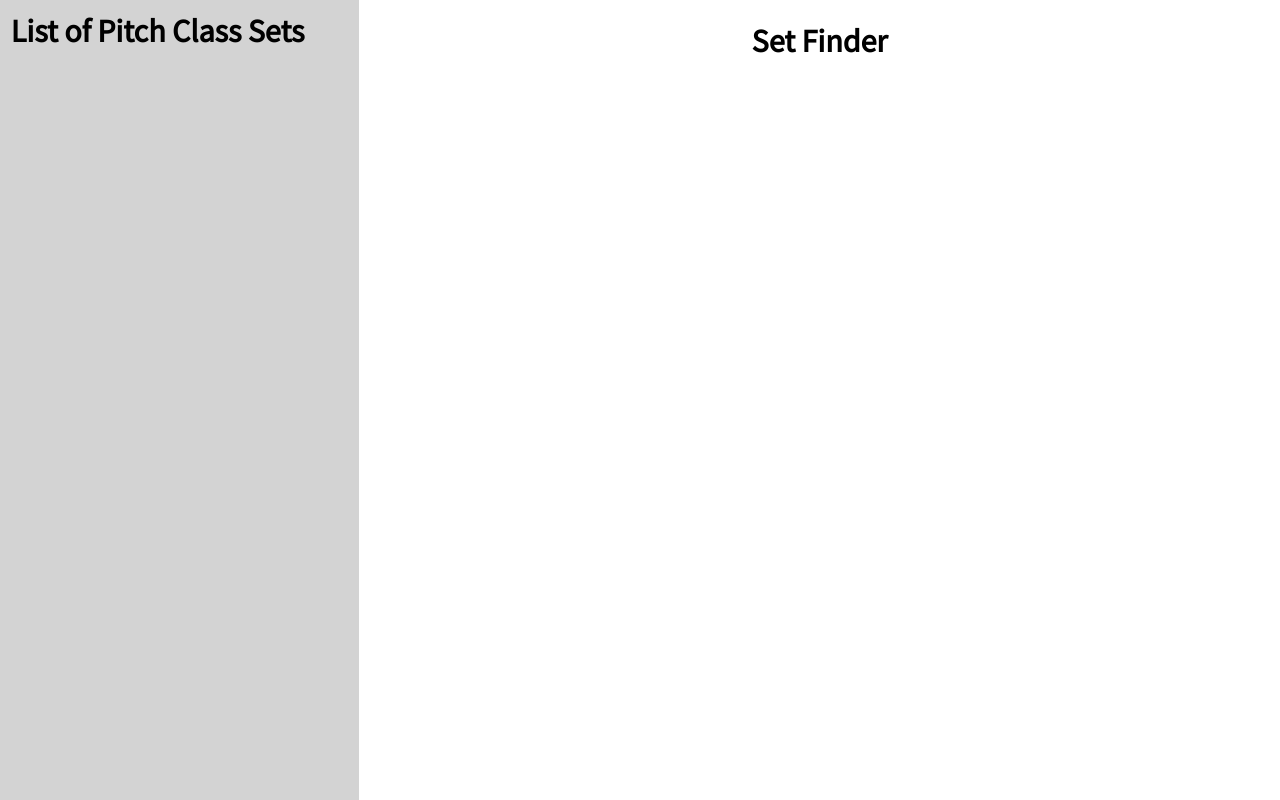
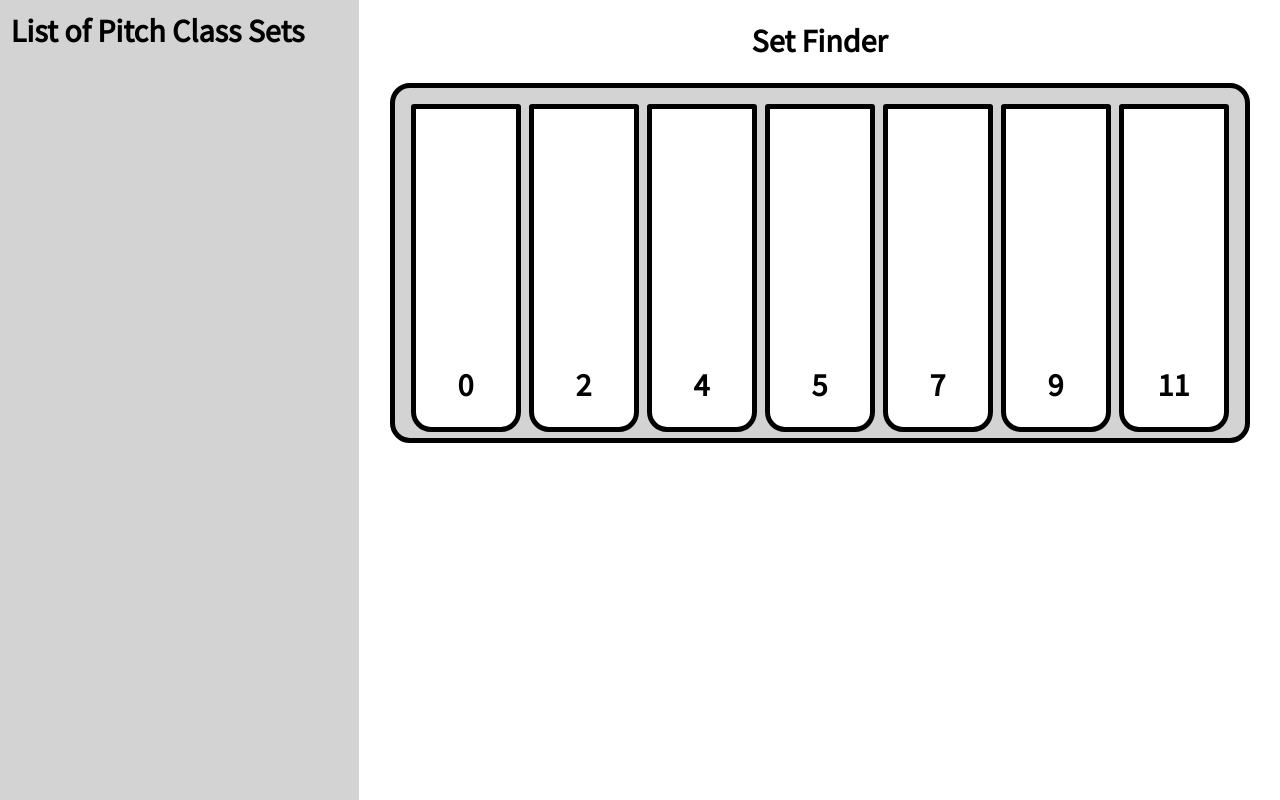
Before and after one commit to opcushing/staylor-set-finder, a SvelteKit app in the folder staylor-set-finder/: page / in a window 1280 px wide. Built offline with nearby package versions, Linux system fonts and the light colour scheme; some icons are missing.

Commit message:
created keybed with white keys

```diff
--- a/staylor-set-finder/src/routes/SetFinder.svelte
+++ b/staylor-set-finder/src/routes/SetFinder.svelte
@@ -11,5 +11,8 @@
 	.content {
 		width: 100%;
 		text-align: center;
+		display: flex;
+		flex-direction: column;
+		align-items: center;
 	}
 </style>
--- /dev/null
+++ b/staylor-set-finder/src/routes/SetFinder/Key.svelte
@@ -0,0 +1,49 @@
+<script>
+	export let number = 0;
+	export let selected = false;
+	export const isWhite = true;
+
+	const keyClass = isWhite ? 'white' : 'black';
+</script>
+
+<div class={keyClass}>
+	<h1>{number}</h1>
+</div>
+
+<style>
+	div {
+		width: 100%;
+		height: 100%;
+		border: solid;
+		border-width: 5px;
+		border-top-left-radius: 3px;
+		border-top-right-radius: 3px;
+		border-bottom-left-radius: 20px;
+		border-bottom-right-radius: 20px;
+
+		display: block;
+		position: relative;
+		margin-top: auto;
+	}
+
+	h1 {
+		position: absolute;
+		bottom: 0;
+		right: 0;
+		left: 0;
+		text-align: center;
+	}
+
+	.white {
+		background-color: white;
+		border-color: black;
+		color: black;
+	}
+
+	.black {
+		background-color: black;
+		border-color: gray;
+		color: white;
+		height: 60%;
+	}
+</style>
--- a/staylor-set-finder/src/routes/SetFinder/Piano.svelte
+++ b/staylor-set-finder/src/routes/SetFinder/Piano.svelte
@@ -0,0 +1,43 @@
+<script>
+	import Key from './Key.svelte';
+
+	// collection of keys bound to a selection array.
+</script>
+
+<div class="keybed">
+	<div class="whiteKeys">
+		<Key isWhite={true} />
+		<Key isWhite={true} number={2} />
+		<Key isWhite={true} number={4} />
+		<Key isWhite={true} number={5} />
+		<Key isWhite={true} number={7} />
+		<Key isWhite={true} number={9} />
+		<Key isWhite={true} number={11} />
+	</div>
+</div>
+
+<style>
+	.keybed {
+		background-color: lightgrey;
+		border-color: black;
+		border: solid;
+		border-width: 5px;
+		border-radius: 20px;
+		width: 860px;
+		height: 360px;
+		box-sizing: border-box;
+	}
+
+	.whiteKeys {
+		display: flex;
+		flex-direction: row;
+		justify-content: space-evenly;
+		align-items: center;
+		padding: 1rem;
+		width: auto;
+		height: 100%;
+
+		box-sizing: border-box;
+		gap: 0.5rem;
+	}
+</style>
--- a/staylor-set-finder/src/routes/Sidebar.svelte
+++ b/staylor-set-finder/src/routes/Sidebar.svelte
@@ -53,4 +53,5 @@
 		border: none;
 		background: none;
 	}
+	/* TODO: make it mobile friendly with the width. */
 </style>
```
